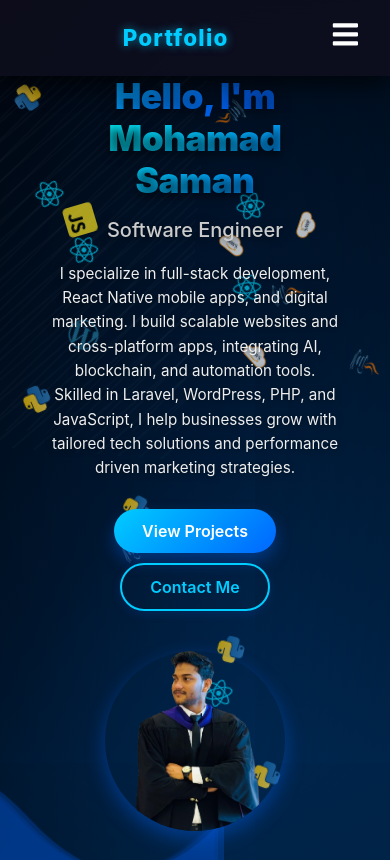
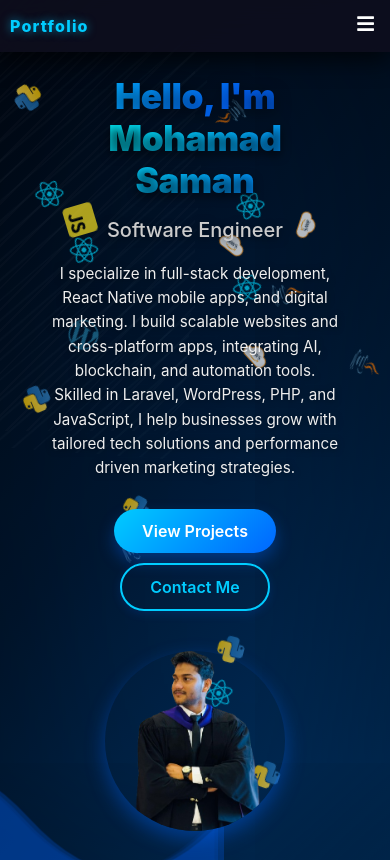
Before and after one commit to Msahan16/Protfolio, a React (Create React App) app: page / in a window 390 px wide. Shown: the top 860 px of the page. Built offline with nearby package versions, Linux system fonts and the light colour scheme.

Commit message:
make changes in Projects

```diff
--- a/src/App.css
+++ b/src/App.css
@@ -35,16 +35,16 @@
   display: flex;
   justify-content: space-between;
   align-items: center;
-  padding: 14px 24px;
-  max-width: 1400px;
+  padding: 12px 20px;
+  max-width: 1000px;
   margin: 0 auto;
-  flex-wrap: wrap; /* prevents breaking */
+  flex-wrap: wrap;
 }
 
 /* Logo */
 .nav-brand h2 {
   color: var(--primary-blue);
-  font-size: 1.7rem;
+  font-size: 1.6rem;
   font-weight: 800;
   letter-spacing: 1.2px;
   text-shadow: 0 0 10px rgba(0, 204, 255, 0.6);
@@ -62,8 +62,8 @@
 
 .nav-menu li a {
   display: block;
-  padding: 10px 18px;
-  font-size: 0.95rem;
+  padding: 10px 16px;
+  font-size: 0.9rem;
   font-weight: 600;
   border-radius: 12px;
   color: var(--text-light);
@@ -108,7 +108,7 @@
 
 /* ================= Mobile Hamburger ================= */
 .menu-toggle {
-  font-size: 1.8rem;
+  font-size: 1.6rem;
   color: var(--white);
   background: none;
   border: none;
@@ -120,17 +120,17 @@
 /* Mobile Dropdown */
 .dropdown-menu {
   position: absolute;
-  top: 60px;
+  top: 50px;
   right: 20px;
-  width: 200px;
+  width: 180px;
   background: var(--header-bg);
   backdrop-filter: blur(12px);
   border-radius: 12px;
-  padding: 15px 20px;
+  padding: 12px 16px;
   list-style: none;
   display: none; /* hidden by default */
   flex-direction: column;
-  gap: 12px;
+  gap: 10px;
   box-shadow: 0 8px 20px rgba(0,0,0,0.2);
   z-index: 1050;
 }
@@ -138,8 +138,8 @@
 .dropdown-menu li a {
   color: var(--white);
   text-decoration: none;
-  font-size: 1rem;
-  padding: 10px;
+  font-size: 0.9rem;
+  padding: 8px;
   border-radius: 8px;
   background: rgba(255,255,255,0.05);
   transition: all 0.3s ease;
@@ -156,20 +156,16 @@
 /* ================= Mobile Responsive ================= */
 @media (max-width: 1024px) {
   .navbar {
-    padding: 12px 20px;
+    padding: 10px 16px;
   }
 
   .nav-brand h2 {
-    font-size: 1.6rem;
-  }
-
-  .nav-menu {
-    gap: 15px;
+    font-size: 1.5rem;
   }
 
   .nav-menu li a {
-    padding: 9px 16px;
-    font-size: 0.9rem;
+    padding: 8px 14px;
+    font-size: 0.85rem;
   }
 }
 
@@ -178,7 +174,16 @@
     flex-direction: row;
     justify-content: space-between;
     align-items: center;
-    padding: 14px 20px;
+    padding: 6px 12px; /* reduced navbar height */
+  }
+
+  .nav-brand {
+    margin: 0;
+    text-align: left; /* brand left corner */
+  }
+
+  .nav-brand h2 {
+    font-size: 1.2rem; /* smaller logo */
   }
 
   .nav-menu {
@@ -186,29 +191,46 @@
   }
 
   .menu-toggle {
-    display: block; /* show hamburger */
+    display: block;
+    font-size: 1.4rem; /* smaller hamburger */
   }
 
   .dropdown-menu {
     display: flex;
     right: 50%;
     transform: translateX(50%);
+    width: 140px;
+    padding: 8px 12px;
+    gap: 6px;
+  }
+
+  .dropdown-menu li a {
+    font-size: 0.8rem;
+    padding: 6px 8px;
   }
 }
 
 @media (max-width: 480px) {
-  .nav-brand h2 {
-    font-size: 1.4rem;
+  .navbar {
+    padding: 4px 8px;  /* very compact */
   }
 
-  .nav-menu li a {
-    font-size: 0.95rem;
-    padding: 10px;
+  .nav-brand h2 {
+    font-size: 1rem;  /* smallest logo */
+  }
+
+  .menu-toggle {
+    font-size: 1.2rem; /* tiny hamburger */
   }
 
   .dropdown-menu {
-    width: 160px;
-    padding: 12px 16px;
-    gap: 10px;
+    width: 120px;
+    padding: 6px 8px;
+    gap: 4px;
+  }
+
+  .dropdown-menu li a {
+    font-size: 0.75rem;
+    padding: 4px 6px;
   }
 }
--- a/src/components/Header.css
+++ b/src/components/Header.css
@@ -1,3 +1,4 @@
+/* Header */
 .header {
   position: fixed;
   width: 100%;
@@ -14,6 +15,7 @@
   opacity: 0;
 }
 
+/* Nav container */
 .nav-container {
   width: 100%;
   max-width: 1650px;
@@ -22,7 +24,6 @@
   justify-content: space-between;
   align-items: center;
   padding: 10px 20px;
-
 }
 
 /* Brand */
@@ -88,23 +89,89 @@
   color: #00ccff;
 }
 
-/* Mobile responsive */
+/* ================= Mobile Responsive ================= */
+@media screen and (max-width: 1024px) {
+  .nav-container {
+    padding: 8px 15px;
+  }
+
+  .nav-brand h2 {
+    font-size: 1.6rem;
+  }
+
+  .nav-menu li a {
+    font-size: 0.95rem;
+    padding: 8px 14px;
+  }
+}
+
 @media screen and (max-width: 768px) {
+  /* Hide desktop menu */
   .nav-menu {
-    display: none; /* hide desktop links */
+    display: none;
+  }
+
+  /* Show hamburger */
+  .menu-toggle {
+    display: block;
+    font-size: 1.4rem;
+    padding-right: 5px;
+  }
+
+  /* Align brand/logo to left */
+  .nav-brand {
+    margin: 0;
+    text-align: left;
+  }
+
+  .nav-brand h2 {
+    font-size: 1.4rem;
+  }
+
+  /* Compact nav container */
+  .nav-container {
+    justify-content: space-between;
+    padding: 5px 15px;
+  }
+
+  /* Dropdown menu adjustments */
+  .dropdown-menu {
+    display: flex;
+    right: 50%;
+    transform: translateX(50%);
+    top: 50px;
+    width: 180px;
+    padding: 10px 15px;
+    gap: 8px;
+  }
+
+  .dropdown-menu li a {
+    font-size: 0.9rem;
+    padding: 6px 10px;
+  }
+}
+
+@media screen and (max-width: 480px) {
+  .nav-container {
+    padding: 4px 10px;
+  }
+
+  .nav-brand h2 {
+    font-size: 1.2rem;
   }
 
   .menu-toggle {
-    display: block; /* show hamburger */
-  }
-
-  .nav-brand {
-    margin: 0 auto; /* center brand text */
-    text-align: center;
+    font-size: 1.2rem;
   }
 
   .dropdown-menu {
-    right: 50%;
-    transform: translateX(50%);
+    width: 150px;
+    padding: 8px 12px;
+    gap: 6px;
+  }
+
+  .dropdown-menu li a {
+    font-size: 0.8rem;
+    padding: 4px 8px;
   }
 }
--- a/src/components/Projects.css
+++ b/src/components/Projects.css
@@ -81,7 +81,6 @@
   transition: transform 0.6s ease, opacity 0.6s ease;
   border: 1px solid rgba(var(--primary-blue-rgb), 0.15);
   backdrop-filter: blur(10px);
-
   opacity: 0;
   transform: translateY(50px);
 }
@@ -152,6 +151,8 @@
   display: flex;
   gap: 10px;
   margin-top: 15px;
+  flex-wrap: wrap;
+  justify-content: flex-start; /* Always left-aligned */
 }
 
 .project-links a,
@@ -173,6 +174,7 @@
   letter-spacing: 0.5px;
 }
 
+/* Hover effect */
 .project-links a:hover,
 .project-links .live-demo-btn:hover {
   background: var(--primary-blue);
@@ -279,14 +281,21 @@
 .slider-container .prev { left: -40px; }
 .slider-container .next { right: -40px; }
 
-/* Responsive */
+/* ===================== Responsive ===================== */
+
+/* Tablets */
 @media (max-width: 1024px) {
   .projects-grid {
     grid-template-columns: repeat(2, 1fr);
   }
 }
 
+/* Mobile */
 @media (max-width: 768px) {
+  .projects {
+    padding: 20px 40px;
+  }
+
   .projects-grid {
     grid-template-columns: 1fr;
     gap: 20px;
@@ -296,6 +305,32 @@
     height: 200px;
   }
 
+  .project-info h3 {
+    font-size: 1.2rem;
+  }
+
+  .project-info p {
+    font-size: 0.9rem;
+  }
+
+  .tech-tag {
+    font-size: 0.75rem;
+    padding: 4px 8px;
+  }
+
+  .project-links a,
+  .project-links .live-demo-btn {
+    font-size: 0.85rem;
+    padding: 6px 10px;
+    min-width: 100px;
+    justify-content: flex-start; /* Keep left */
+  }
+
+  .load-more-btn {
+    padding: 10px 20px;
+    font-size: 0.9rem;
+  }
+
   .live-demo-popup iframe {
     width: 95%;
     height: 70%;
@@ -303,4 +338,77 @@
 
   .slider-container .prev { left: 5px; }
   .slider-container .next { right: 5px; }
+
+  /* Category buttons center */
+  .project-categories {
+    justify-content: center;
+    gap: 10px;
+  }
+
+  .category-btn {
+    padding: 6px 12px;
+    font-size: 0.8rem;
+  }
 }
+
+/* Extra Small Mobile */
+@media (max-width: 480px) {
+  .projects {
+    padding: 15px 20px;
+  }
+
+  .projects-grid {
+    gap: 15px;
+  }
+
+  .project-image img.project-img {
+    height: 150px;
+  }
+
+  .project-info h3 {
+    font-size: 1rem;
+  }
+
+  .project-info p {
+    font-size: 0.85rem;
+  }
+
+  .tech-tag {
+    font-size: 0.7rem;
+    padding: 3px 6px;
+  }
+
+  .project-links a,
+  .project-links .live-demo-btn {
+    font-size: 0.8rem;
+    padding: 5px 8px;
+    min-width: 90px;
+    justify-content: flex-start; /* Always left */
+  }
+
+  .load-more-btn {
+    padding: 8px 15px;
+    font-size: 0.85rem;
+  }
+
+  .slider-container {
+    width: 100%;
+  }
+
+  .slider-container .prev,
+  .slider-container .next {
+    font-size: 1.5rem;
+    padding: 8px 10px;
+  }
+
+  /* Category buttons center */
+  .project-categories {
+    justify-content: center;
+    gap: 8px;
+  }
+
+  .category-btn {
+    padding: 5px 10px;
+    font-size: 0.75rem;
+  }
+}
```
